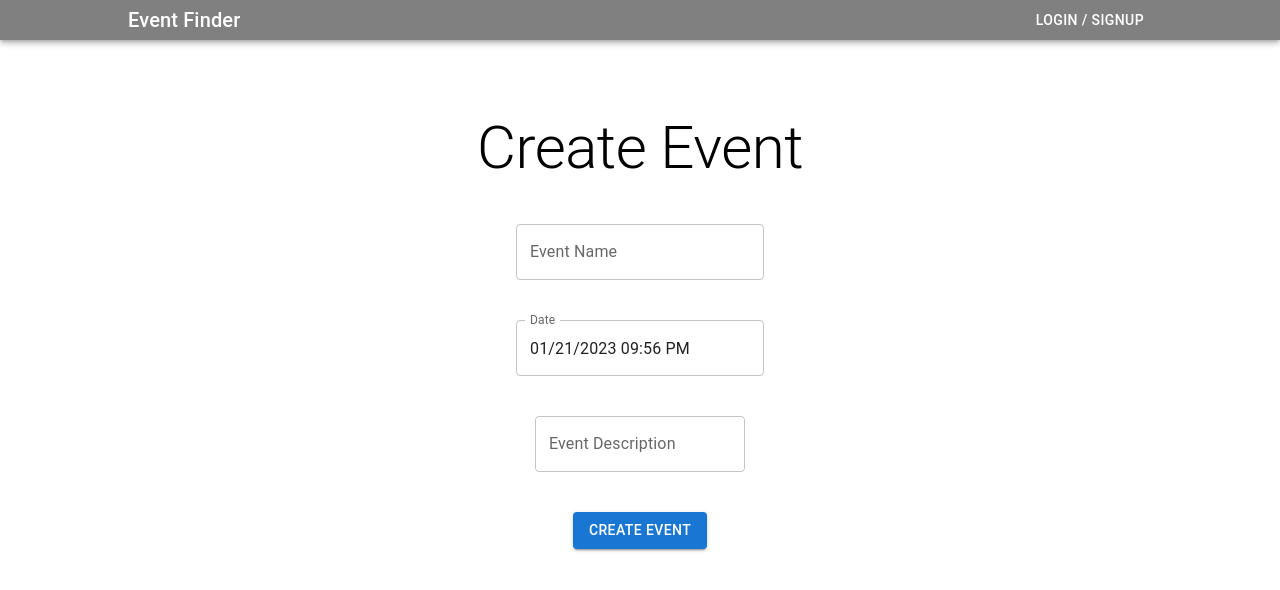
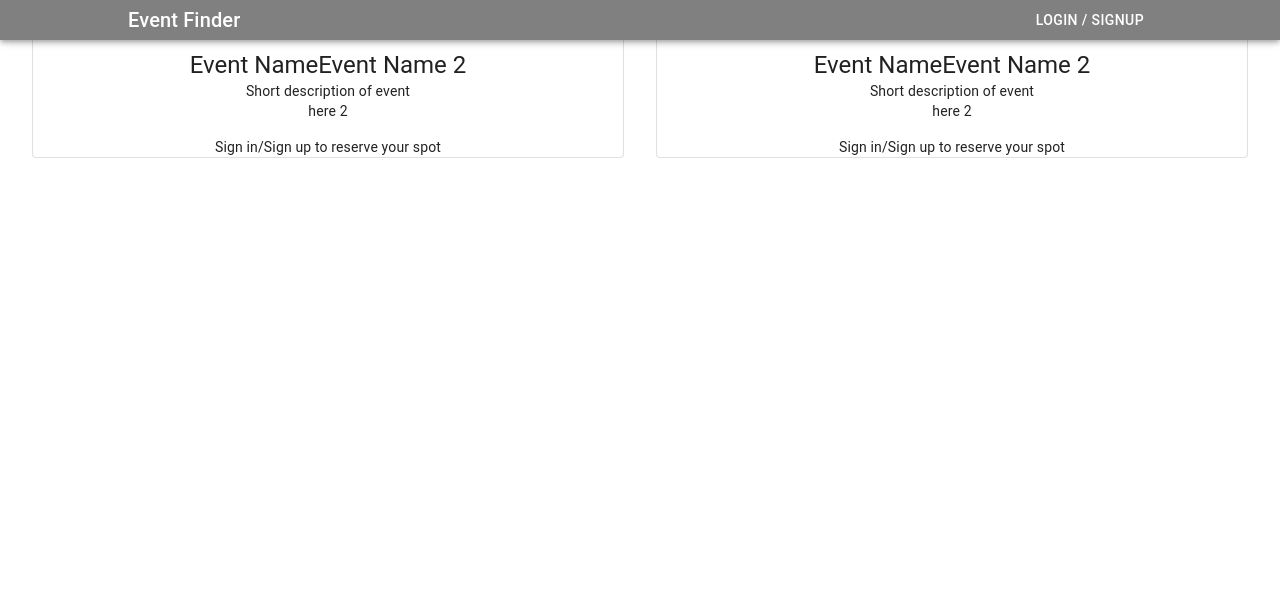
Before and after one commit to IdkwhatImD0ing/Fiesta, a React (Create React App) app in the folder auth0/: page / in a window 1280 px wide. Shown: the top 590 px of the page. Built offline with nearby package versions, Linux system fonts and the light colour scheme.

Commit message:
Added display event component

```diff
--- a/auth0/src/App.js
+++ b/auth0/src/App.js
@@ -6,6 +6,8 @@ import NavBar from './components/NavBar';
 import Document from './_document';
 import {useAuth0} from '@auth0/auth0-react';
 import Create from './create';
+import DisplayEvent from './components/DisplayEvent';
+import { Grid } from '@mui/material'
 
 function App() {
   const {isLoading} = useAuth0();
@@ -14,7 +16,15 @@ function App() {
 
   return (
     <>
-      <Create />
+      <Grid container spacing={4}>
+        <Grid item xs={12} sm={6}>
+          <DisplayEvent />
+        </Grid>
+        <Grid item xs={12} sm={6}>
+          <DisplayEvent />
+        </Grid>
+      </Grid>
+      {/* <Create /> */}
     </>
   );
 }
--- /dev/null
+++ b/auth0/src/components/DisplayEvent.js
@@ -0,0 +1,76 @@
+import React from 'react'
+import { Card, CardActions, CardContent, Button, Typography, Box } from '@mui/material'
+import { useAuth0 } from '@auth0/auth0-react';
+import { useState } from 'react'
+
+const DisplayEvent = (props) => {
+    // console.log(data.example[0].name)
+    const { loginWithRedirect, isAuthenticated } = useAuth0();
+    const [events, setEvent] = useState([
+        {
+            name: "Event Name",
+            description: "Short description of event",
+            creator: {},
+            date: "timestamp",
+            location: "here",
+            registered: ["name1", "name2"]
+        },
+        {
+            name: "Event Name 2",
+            description: "Short description of event",
+            creator: {},
+            date: "timestamp 2",
+            location: "here 2",
+            registered: ["name1", "name2"]
+        }
+    ])
+    // console.log(event)
+
+    return (
+        // <Box
+        // m='auto'
+        // mt={5}
+        // display="flex"
+        // width={350} height={200}
+        // alignItems="center"
+        // justifyContent="center"
+        // >
+
+            <Card sx={{
+                // maxWidth: 300,
+                minWidth: 200,
+                // margin: 3,
+                // padding: 2
+                }}
+                variant="outlined"
+            >
+                <CardContent sx={{ textAlign: 'center' }}>
+                    <Typography variant="h5" component="div">
+                        {events.map((event) => {
+                            return (
+                                event.name
+                            )
+                        })}
+                    </Typography>
+                    <Typography variant="body2">
+                        {events[1].description}
+                    <br />
+                        {events[1].location}
+                    </Typography>
+                </CardContent>
+                {isAuthenticated && (
+                <CardActions style={{ justifyContent: 'center' }}>
+                    <Button variant='contained' size="small">Sign up for this event</Button>
+                </CardActions>
+                )}
+                {!isAuthenticated && (
+                <Typography variant="body2" sx={{ textAlign: 'center' }}>
+                    Sign in/Sign up to reserve your spot
+                </Typography>
+                )}
+            </Card>
+        // </Box>
+    )
+}
+
+export default DisplayEvent
```
